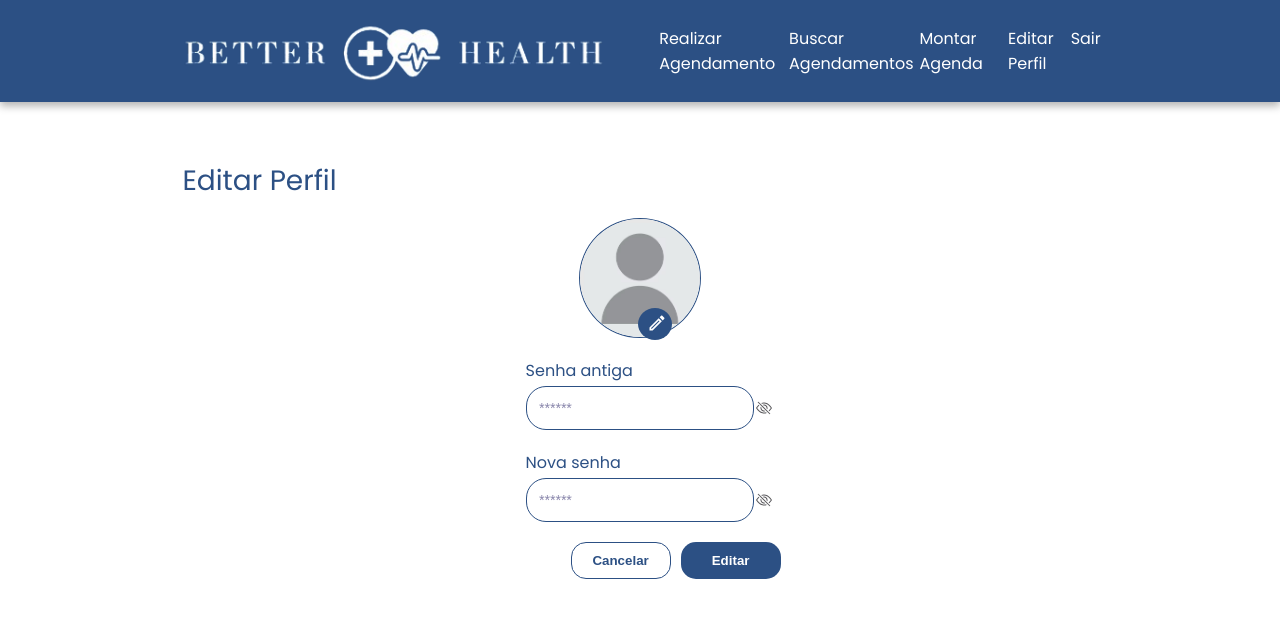
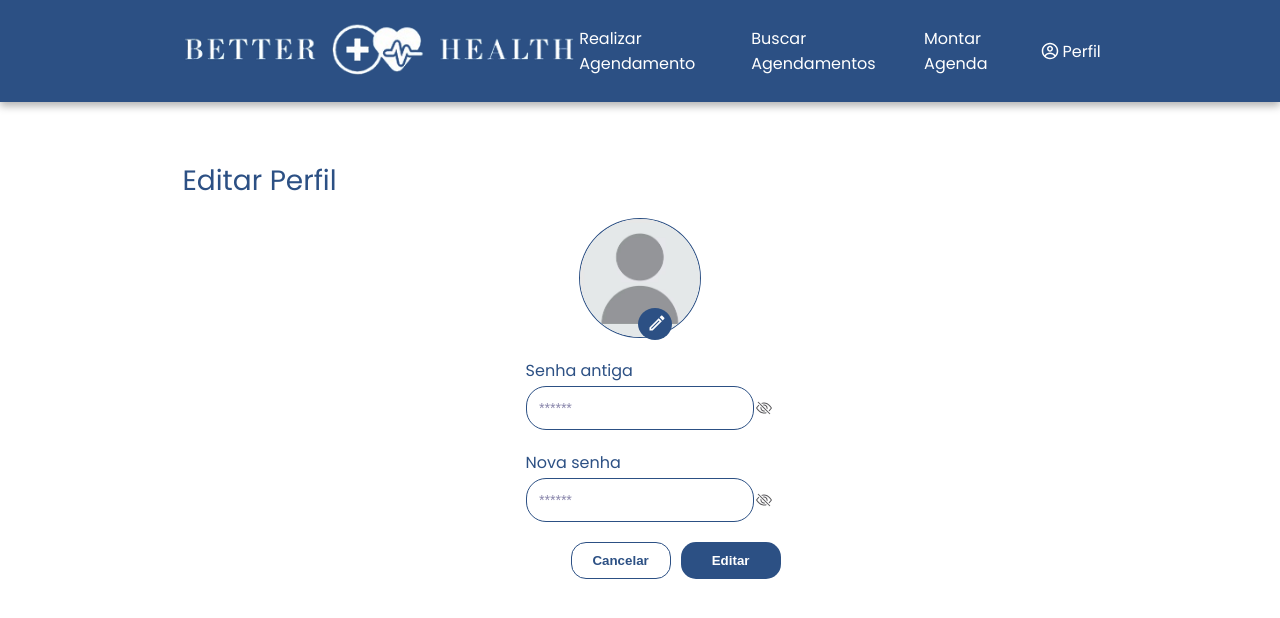
Before and after one commit to Lucasvalves/better_health, a Next.js app in the folder frontend/: page /edit-profile in a window 1280 px wide. Shown: the top 618 px of the page. Built offline with nearby package versions, Linux system fonts and the light colour scheme.

Commit message:
feat: update navigation and introduce profile dropdown

```diff
--- a/frontend/src/app/(protect)/components/Header/Nav/ItemNavegation.tsx
+++ /dev/null
@@ -1,15 +0,0 @@
-import { ReactNode } from 'react'
-import Link from 'next/link'
-
-type Props = {
-  children?: string | string[] | ReactNode
-  to: string
-  onClick?: () => void
-}
-export const ItemNavegation = ({ children, to, onClick }: Props) => {
-  return (
-    <Link onClick={onClick} href={to}>
-      {children}
-    </Link>
-  )
-}
--- a/frontend/src/app/(protect)/components/Header/Nav/index.tsx
+++ b/frontend/src/app/(protect)/components/Header/Nav/index.tsx
@@ -1,25 +1,67 @@
 'use client'
 
 import { enumsRoutes } from '@/shared/enums/enumsRoutes'
-import { ItemNavegation } from './ItemNavegation'
 import styles from './page.module.scss'
 import { useNavModel } from './nav-model'
+import Link from 'next/link'
+import { CgProfile } from 'react-icons/cg'
+import { useEffect, useRef, useState } from 'react'
+import { FiLogOut } from 'react-icons/fi'
 
 export const Nav = () => {
   const { logout } = useNavModel()
+  const [open, setOpen] = useState(false)
+
+  const profileRef = useRef<HTMLDivElement>(null)
+
+  useEffect(() => {
+    function handleClickOutside(event: MouseEvent) {
+      if (
+        profileRef.current &&
+        !profileRef.current.contains(event.target as Node)
+      ) {
+        setOpen(false)
+      }
+    }
+
+    document.addEventListener('mousedown', handleClickOutside)
+    return () => document.removeEventListener('mousedown', handleClickOutside)
+  }, [])
+
   return (
     <div className={styles.container}>
-      <ItemNavegation to={enumsRoutes.APPOINTMENTS}>
-        Realizar Agendamento
-      </ItemNavegation>
-      <ItemNavegation to={enumsRoutes.SEARCH_APPOINTMENTS}>
-        Buscar Agendamentos
-      </ItemNavegation>
-      <ItemNavegation to={enumsRoutes.SCHEDULE}>Montar Agenda</ItemNavegation>
-      <ItemNavegation to={enumsRoutes.PROFILE}>Editar Perfil</ItemNavegation>
-      <ItemNavegation onClick={logout} to={enumsRoutes.AUTHENTICATION}>
-        Sair
-      </ItemNavegation>
+      <Link href={enumsRoutes.APPOINTMENTS}>Realizar Agendamento</Link>
+      <Link href={enumsRoutes.SEARCH_APPOINTMENTS}>Buscar Agendamentos</Link>
+      <Link href={enumsRoutes.SCHEDULE}>Montar Agenda</Link>
+      <div className={styles.profile} ref={profileRef}>
+        <div className={styles.dropdown} onClick={() => setOpen(!open)}>
+          <CgProfile size={18} />
+          <span>Perfil</span>
+
+          <ul className={`${styles.dropdownMenu} ${open && styles.open}`}>
+            <Link href={enumsRoutes.REGISTER_DOCTOR}>
+              <li className={styles.dropdownMenuItem}>Cadastrar Médico</li>
+            </Link>
+            <Link href={enumsRoutes.REGISTER_PATIENT}>
+              <li className={styles.dropdownMenuItem}>Cadastrar Paciente</li>
+            </Link>
+            <Link href={enumsRoutes.REGISTER_SPECIALTY}>
+              <li className={styles.dropdownMenuItem}>
+                Cadastrar Especialidade
+              </li>
+            </Link>
+            <Link href={enumsRoutes.PROFILE}>
+              <li className={styles.dropdownMenuItem}>Editar Perfil</li>
+            </Link>
+            <Link href={enumsRoutes.AUTHENTICATION} onClick={logout}>
+              <li className={styles.logout}>
+                <FiLogOut className={styles.icon} />
+                Sair
+              </li>
+            </Link>
+          </ul>
+        </div>
+      </div>
     </div>
   )
 }
--- a/frontend/src/app/(protect)/components/Header/Nav/page.module.scss
+++ b/frontend/src/app/(protect)/components/Header/Nav/page.module.scss
@@ -4,8 +4,62 @@
   display: flex;
   justify-content: space-evenly;
   font-size: var(--font-size-body);
+
   a:hover {
     transition: color 0.5s ease-in-out;
     opacity: 0.8;
   }
+
+  .profile {
+    display: flex;
+    align-items: center;
+    cursor: pointer;
+  }
+
+  .profile span {
+    margin-left: .2rem;
+
+  }
+
+  .dropdown {
+    position: relative;
+    display: flex;
+    align-items: center;
+  }
+
+  .dropdownMenu.open {
+    opacity: 1;
+  }
+
+  .dropdownMenu {
+    position: absolute;
+    background-color: var(--primary-color);
+    top: 90%;
+    right: -20px;
+    padding: 0;
+    list-style-type: none;
+    border-radius: 8px;
+    opacity: 0;
+    transition: opacity 0.3s ease;
+  }
+
+  .dropdownMenuItem {
+    padding: .7rem 1rem;
+    font-size: .9rem;
+  }
+
+  .logout {
+    padding: .7rem 1rem;
+    font-size: .9rem;
+    display: flex;
+    gap: 15px;
+    align-items: center;
+  }
+
+  .logout:hover,
+  .dropdownMenuItem:hover {
+    background-color: rgba(88, 123, 173, 0.854);
+    border-radius: 8px;
+  }
+
 }
--- a/frontend/src/app/(protect)/components/Header/page.module.scss
+++ b/frontend/src/app/(protect)/components/Header/page.module.scss
@@ -12,32 +12,37 @@
     width: 100%;
     margin: 0 auto;
   }
-  .wrapper > div {
+
+  .wrapper>div {
     display: flex;
     width: 90%;
     gap: 4rem;
     margin: 0 auto;
+
     &:last-child {
       gap: 1rem;
     }
   }
+
   .containerMenu {
     width: 80%;
     display: flex;
     align-items: center;
     justify-content: space-between;
     margin: 0 auto;
+
     a {
       .logo {
         background-image: url('/logo-teste.png');
         background-size: contain;
         background-repeat: no-repeat;
-        width: 480px;
+        width: 400px;
         height: 100px;
         max-width: 500px;
         max-height: 180px;
       }
     }
+
     a {
       cursor: pointer;
     }
@@ -49,44 +54,56 @@
     justify-content: center;
     display: none;
   }
+
   .mobile {
     display: none;
   }
+
   @media (max-width: 1201px) {
-    .wrapper > div {
+    .wrapper>div {
       width: 80%;
     }
   }
+
   @media (max-width: 990px) {
-    > section {
+    >section {
       width: 80%;
     }
-    .wrapper > div {
+
+    .wrapper>div {
       width: 95%;
     }
+
     .container-menu-mobile {
       display: initial;
     }
+
     .mobile {
       display: initial;
       cursor: pointer;
       //color: ${theme.colors.text};
     }
+
     nav {
       display: none;
     }
+
     .container-menu {
       justify-content: start;
     }
   }
+
   @media (max-width: 700px) {
-    > section {
+    >section {
       width: 90%;
     }
+
     padding: 14.5px 0px;
+
     .container-menu {
       justify-content: start;
     }
+
     .container-menu a h1 {
       font-size: 25px;
     }
```
